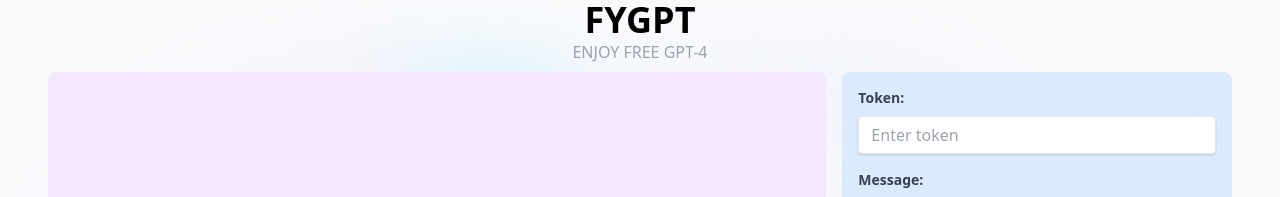
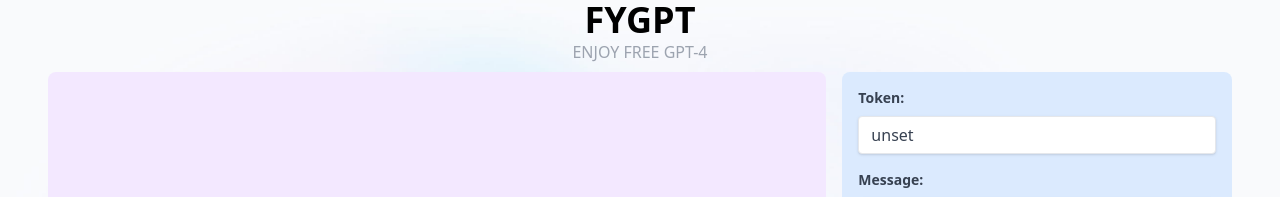
Before and after one commit to fangyuan99/FYGPT-FREE-GPT4, a Vue app: page / in a window 1280 px wide. Shown: the top 197 px of the page. Built offline with nearby package versions, Linux system fonts and the light colour scheme; no server answers.

Commit message:
update token

```diff
--- a/src/components/HelloWorld.vue
+++ b/src/components/HelloWorld.vue
@@ -7,7 +7,8 @@
 });
 
 const VITE_API_URL = import.meta.env.VITE_API_URL;
-let token = ref("");
+let token = ref(import.meta.env.VITE_TOKEN ?? "");
+console.log(token.value);
 let text = ref("hi");
 let res = ref("");
 
```
